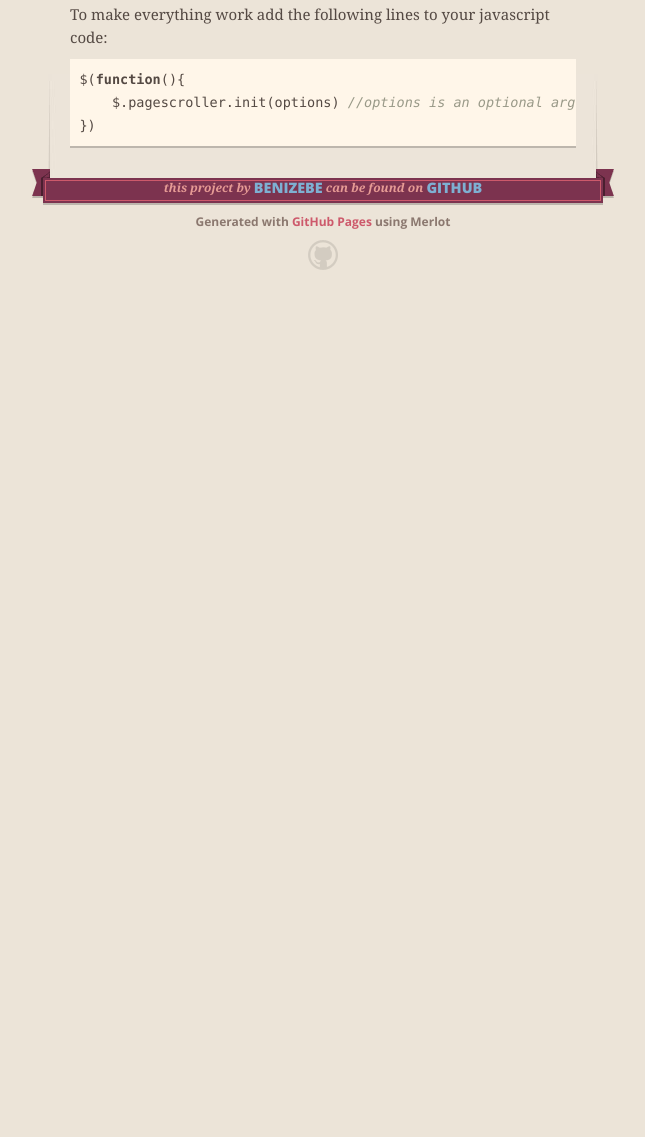
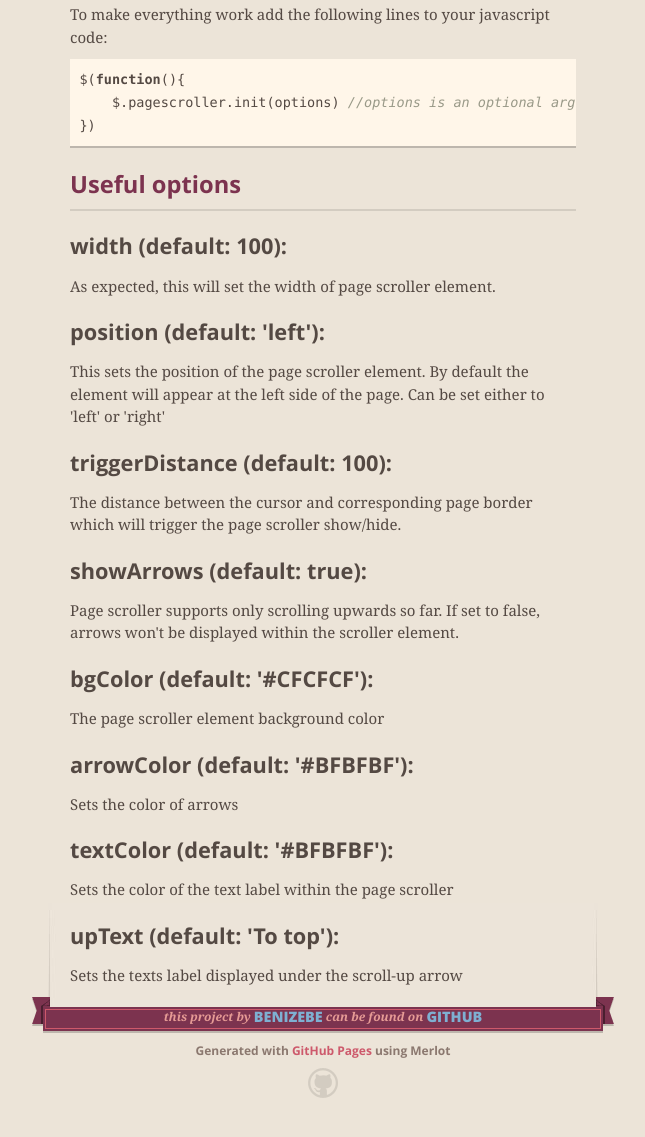
Before and after one commit to vish9833/jquery.pagescroller, a plain HTML site: page index.html in a window 1280 px wide. Shown: the part 649-1786 px from the top of the page, without its empty margins (317-962 px from the left). Before the commit the page ends 959 px from the top, so only its background shows below. Drawn offline with nearby package versions, Linux system fonts and the light colour scheme.

Commit message:
Create gh-pages branch via GitHub

```diff
--- a/index.html
+++ b/index.html
@@ -64,6 +64,40 @@
     <span class="nx">$</span><span class="p">.</span><span class="nx">pagescroller</span><span class="p">.</span><span class="nx">init</span><span class="p">(</span><span class="nx">options</span><span class="p">)</span> <span class="c1">//options is an optional argument</span>
 <span class="p">})</span>
 </pre></div>
+
+<h3>Useful options</h3>
+
+<h4>width (default: 100):</h4>
+
+<p>As expected, this will set the width of page scroller element.</p>
+
+<h4>position (default: 'left'):</h4>
+
+<p>This sets the position of the page scroller element. By default the element will appear at the left side of the page. Can be set either to 'left' or 'right'</p>
+
+<h4>triggerDistance (default: 100):</h4>
+
+<p>The distance between the cursor and corresponding page border which will trigger the page scroller show/hide. </p>
+
+<h4>showArrows (default: true):</h4>
+
+<p>Page scroller supports only scrolling upwards so far. If set to false, arrows won't be displayed within the scroller element.</p>
+
+<h4>bgColor (default: '#CFCFCF'):</h4>
+
+<p>The page scroller element background color</p>
+
+<h4>arrowColor (default: '#BFBFBF'):</h4>
+
+<p>Sets the color of arrows</p>
+
+<h4>textColor (default: '#BFBFBF'):</h4>
+
+<p>Sets the color of the text label within the page scroller</p>
+
+<h4>upText (default: 'To top'):</h4>
+
+<p>Sets the texts label displayed under the scroll-up arrow</p>
       </section>
 
       <footer>
```
Also changed, not shown: params.json (+1 -1 lines).
